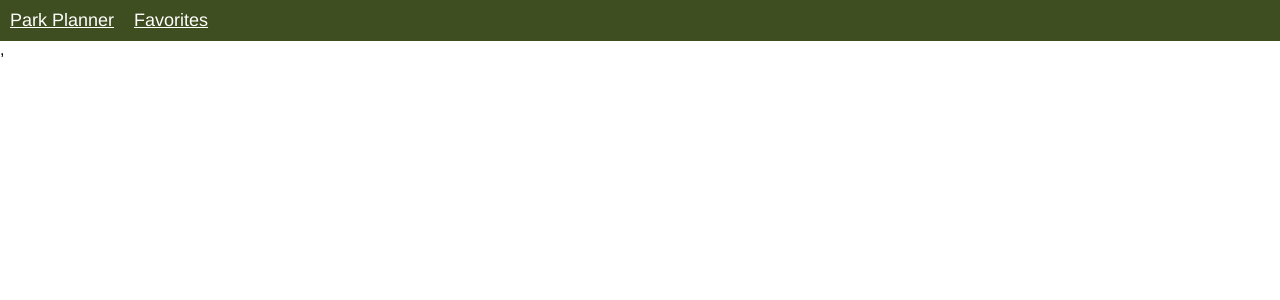
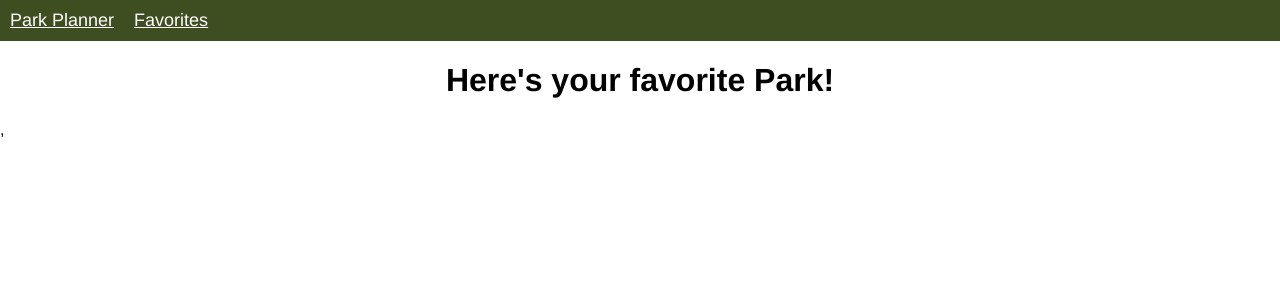
Before and after one commit to alainagossett/nps-list-frontend, a React (Create React App) app: page /favorites/1 in a window 1280 px wide. Shown: the top 300 px of the page. Built offline with nearby package versions, Linux system fonts and the light colour scheme.

Commit message:
restructures favorites index

```diff
--- a/src/App.js
+++ b/src/App.js
@@ -13,7 +13,8 @@ import Header from './components/Header'
 //Import Pages
 import PlaceDisplay from './pages/PlaceDisplay.js';
 import ParkDisplay from './pages/ParkDisplay';
-import FavoriteParks from './pages/FavoriteParks';
+import FavoritesIndex from './pages/FavoritesIndex';
+import FavoritePark from './pages/FavoritePark';
 
 
 function App() {
@@ -28,8 +29,9 @@ function App() {
       <Route path='/parks/:code' render={(props) => <ParkDisplay {...props}/>} />
       <Route path='/places/:code' render={(props) => <PlaceDisplay {...props}/>} />
       <Route exact path='/favorites'>
-        <FavoriteParks />
+        <FavoritesIndex />
       </Route>
+      <Route path='/favorites/:id' render={(props) => <FavoritePark {...props}/>} />
       </Switch>
       {/* <ParkDisplay /> */}
     </div>
--- a/src/components/Main.js
+++ b/src/components/Main.js
@@ -2,7 +2,7 @@ import { useState } from 'react';
 import { Link, Route, Switch } from 'react-router-dom';
 
 import '../App.css';
-import FavoriteParks from '../pages/FavoriteParks';
+import FavoritesIndex from '../pages/FavoritesIndex';
 import ParkDisplay from '../pages/ParkDisplay';
 
 const Main = (props) => {
@@ -37,7 +37,7 @@ const Main = (props) => {
                 <ParkDisplay />
             </Route>
             <Route exact path='/favorites' render={(p) => (
-                <FavoriteParks />
+                <FavoritesIndex />
             )} />
         </Switch>
         <div className='search'>
--- /dev/null
+++ b/src/pages/FavoritePark.js
@@ -0,0 +1,5 @@
+const FavoritePark = (props) => {
+    return <h1>Here's your favorite Park!</h1>
+}
+
+export default FavoritePark;
--- a/src/pages/FavoriteParks.js
+++ b/src/pages/FavoritesIndex.js
@@ -1,6 +1,7 @@
 import React, { useEffect, useState } from 'react';
+import { Link } from 'react-router-dom';
 
-const FavoriteParks = (props) => {
+const FavoritesIndex = (props) => {
 
     const [favorite, setFavorite] = useState([])
     // const faveUrl = 'http://localhost:3001/favorites/'
@@ -62,7 +63,12 @@ const FavoriteParks = (props) => {
            <div key={f._id} className='favoriteList'>
                <h2>{f.parkName}</h2>
                <p>{f.parkDescr}</p>
+               <Link to={`/favorites/${f._id}`}
+                                //render a page component to show the park details
 
+                            >
+                            Details
+                            </Link>
             <button className="deleteBtn" onClick={() => deleteFavorite(f._id)}>DELETE</button>
            </div>
        ))
@@ -76,4 +82,4 @@ const FavoriteParks = (props) => {
    return favorite ? loaded() : loading()
 }
 
-export default FavoriteParks;
+export default FavoritesIndex;
```
